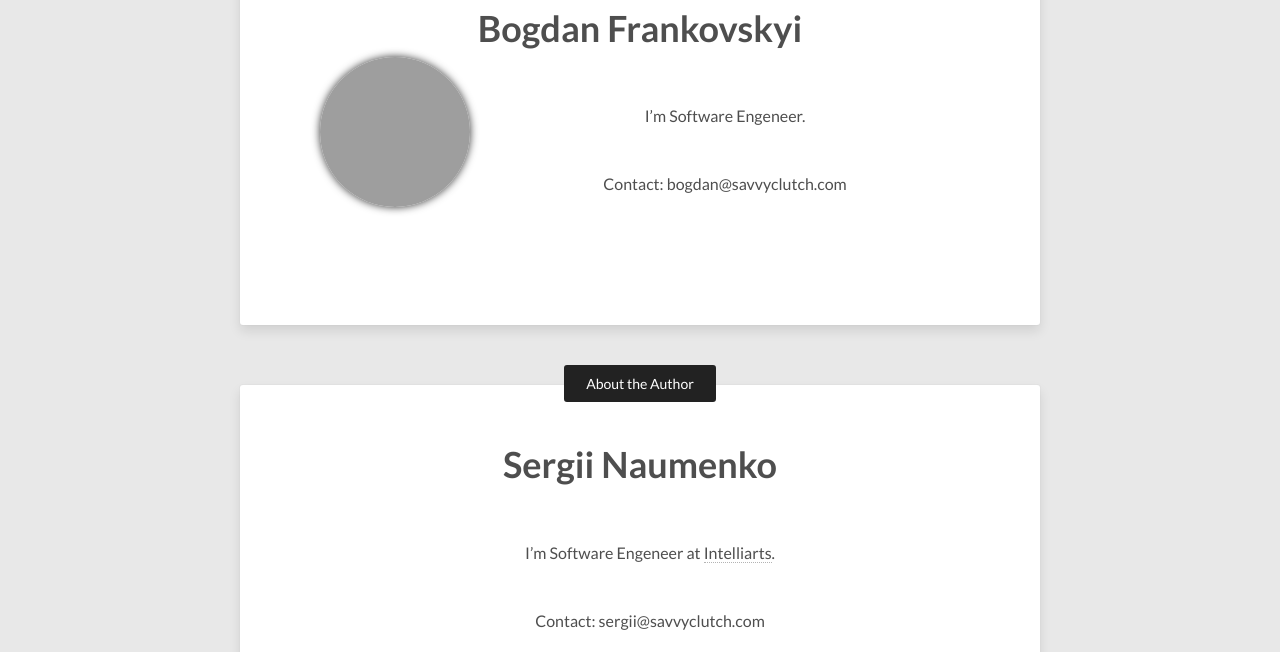
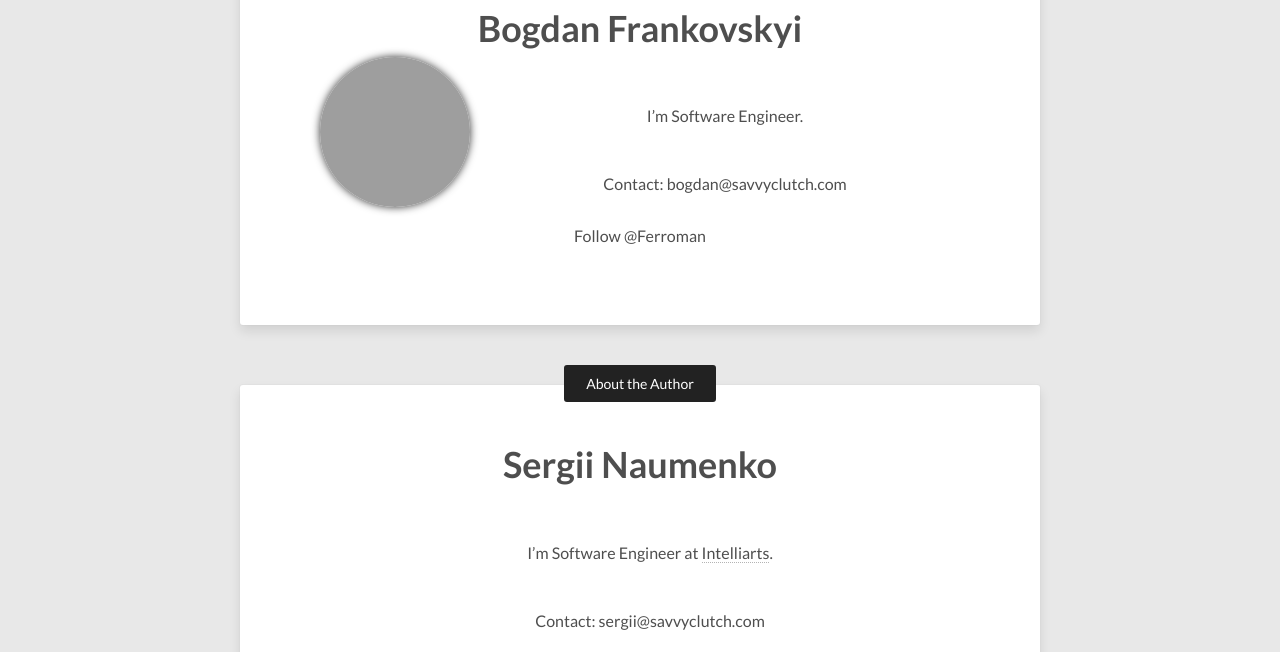
Before and after one commit to savvyclutch/savvyclutch.github.io, a Jekyll site: the page built from _posts/2017-04-09-Measuring-software-engineering-competency.md, in a window 1280 px wide and 900 px high, scrolled down 5094 px. Shown: the part 154-806 px from the top of the window. Built offline with Jekyll 4.4.1, drawn with Linux system fonts in a browser that asks for light colours; nearby versions of some CDN libraries; comment, search, counter and statistics services are not loaded; grey boxes are pictures that could not be loaded.

Commit message:
Fix typos

```diff
--- a/_config.yml
+++ b/_config.yml
@@ -50,26 +50,26 @@ authors:
     gravatar: 096968a285ac70270237bc78e0bb57cb
     email: bogdan@savvyclutch.com
     site: http://savvyclutch.com
-    bio: "I'm Software Engeneer."
+    bio: "I'm Software Engineer."
 #    twitter: company
-#    github: hhattori
+    github: Ferroman
   sergii:
     name: Sergii Naumenko
     display_name: Sergii
 #    gravatar: 12e480a364a5c19214f99b4dfe9a11d5
-    bio: "I'm Software Engeneer at [Intelliarts](http://intelliarts.com/)."
+    bio: "I'm Software Engineer at [Intelliarts](http://intelliarts.com/)."
     email: sergii@savvyclutch.com
   andrii:
     name: Andrii Kozlovskyi
     display_name: Andrii
   #    gravatar: 12e480a364a5c19214f99b4dfe9a11d5
-    bio: "I'm Software Engeneer at [Intelliarts](http://intelliarts.com/)."
+    bio: "I'm Software Engineer at [Intelliarts](http://intelliarts.com/)."
     email: andrii@savvyclutch.com
   vova:
     name: Volodymyr Kelembet
     display_name: Volodymyr
   #    gravatar: 12e480a364a5c19214f99b4dfe9a11d5
-    bio: "I'm Software Engeneer at [Intelliarts](http://intelliarts.com/)."
+    bio: "I'm Software Engineer at [Intelliarts](http://intelliarts.com/)."
     email: vova@savvyclutch.com
 
 # Twitter account associated with the site if different from owner/author twitter account.
```
